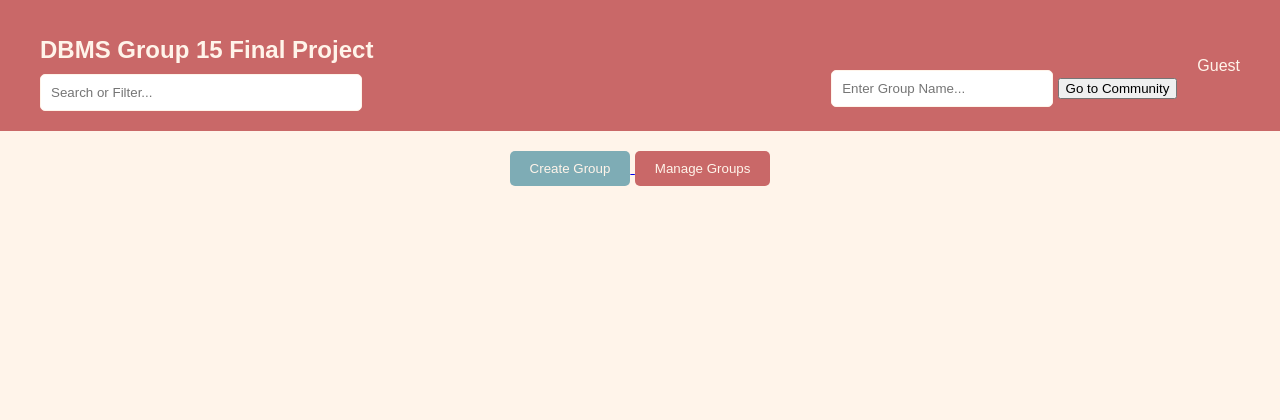
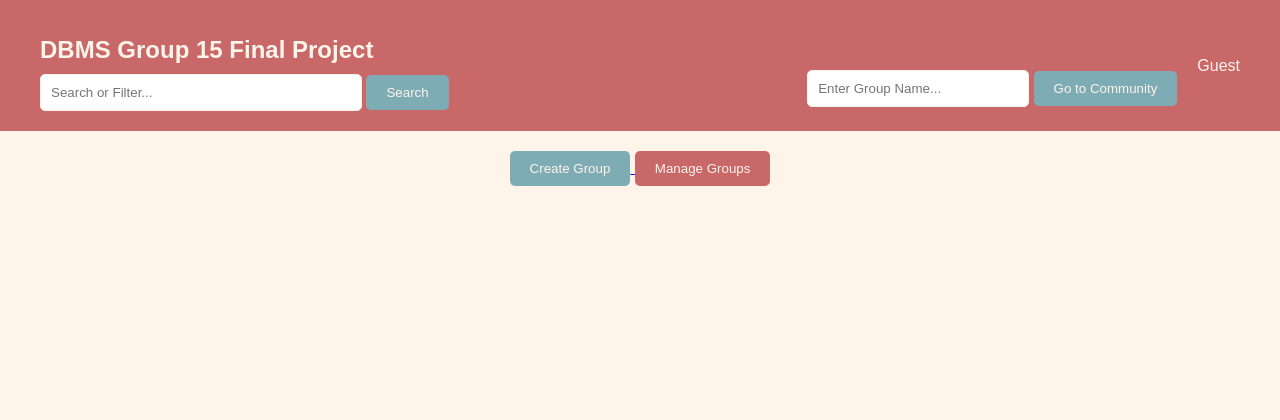
Before and after one commit to tiffanyfan1015/database_final_project, a Flask app: template templates/new_index.html in a window 1280 px wide. Shown: the top 420 px of the page. Run offline with Flask 3, Linux system fonts and the light colour scheme; the template is opened without the code that fills it, so the values that code supplies are empty; parts of the project's set-up code (start-up, migrations or seed data) failed here and were passed over.

Commit message:
Updated HTML template and game display logic in controllers and routers

```diff
--- a/templates/new_index.html
+++ b/templates/new_index.html
@@ -62,6 +62,22 @@
             gap: 20px;
             margin-top: relative; /* Adjust to match the search wrapper */
         }
+        /* Button Styles */
+        .go-button {
+            background-color: #7EACB5; /* Matches the header and other buttons */
+            color: #FFF4EA; /* Matches the text color in other buttons */
+            border: none; /* Removes border */
+            border-radius: 5px; /* Smooth corners */
+            padding: 10px 20px; /* Consistent padding */
+            cursor: pointer; /* Shows pointer cursor on hover */
+            transition: background-color 0.3s, color 0.3s; /* Smooth transition for hover effects */
+        }
+
+        .go-button:hover {
+            background-color: #FADFA1; /* Matches hover color of other buttons */
+            color: #C96868; /* Harmonizes with the palette */
+        }
+
 
         .group-input {
             padding: 10px;
@@ -223,10 +239,22 @@
         <div class="header-container">
         <div class="header-left">
             <h1 class="header-title">DBMS Group 15 Final Project</h1>
+
             <div class="search-wrapper">
-            <input type="text" id="searchFilterInput" placeholder="Search or Filter..." class="search-input">
+                <form method="get" action="/">
+                    <input
+                        type="text"
+                        id="searchFilterInput"
+                        name="search"
+                        placeholder="Search or Filter..."
+                        class="search-input"
+                        value="{{ request.args.get('search', '') }}">
+                    <button type="submit" class="go-button">Search</button>
+                </form>
             </div>
+
         </div>
+
 
         <div class="header-right">
             <!-- Enter Group ID -->
@@ -287,7 +315,7 @@
                 <label><input type="checkbox" name="categories" value="Online Co-op"> Online Co-op</label><br>
                 <label><input type="checkbox" name="categories" value="Local Co-op"> Local Co-op</label><br>
             </div>
-            <button type="submit">Apply Filters</button>
+            <button type="submit" class="go-button">Apply Filters</button>
         </form>
     </div>
 
```
